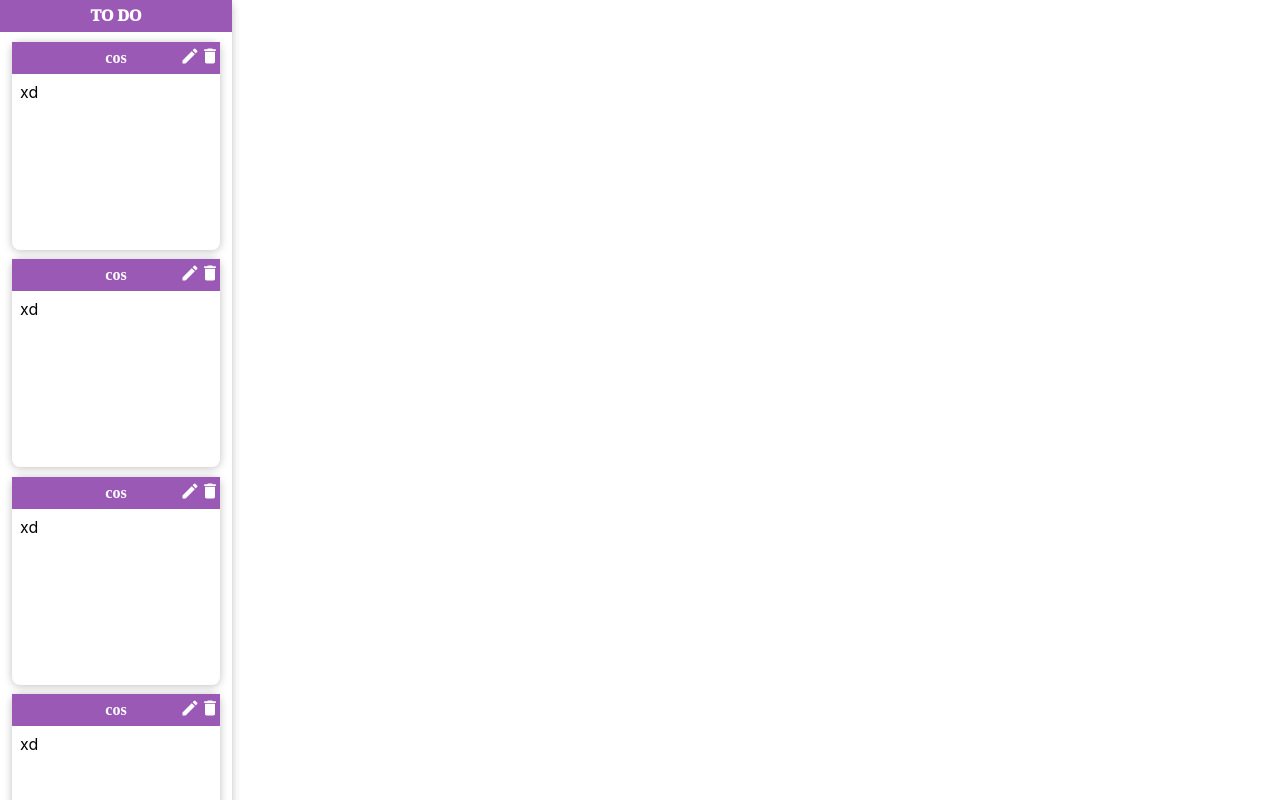
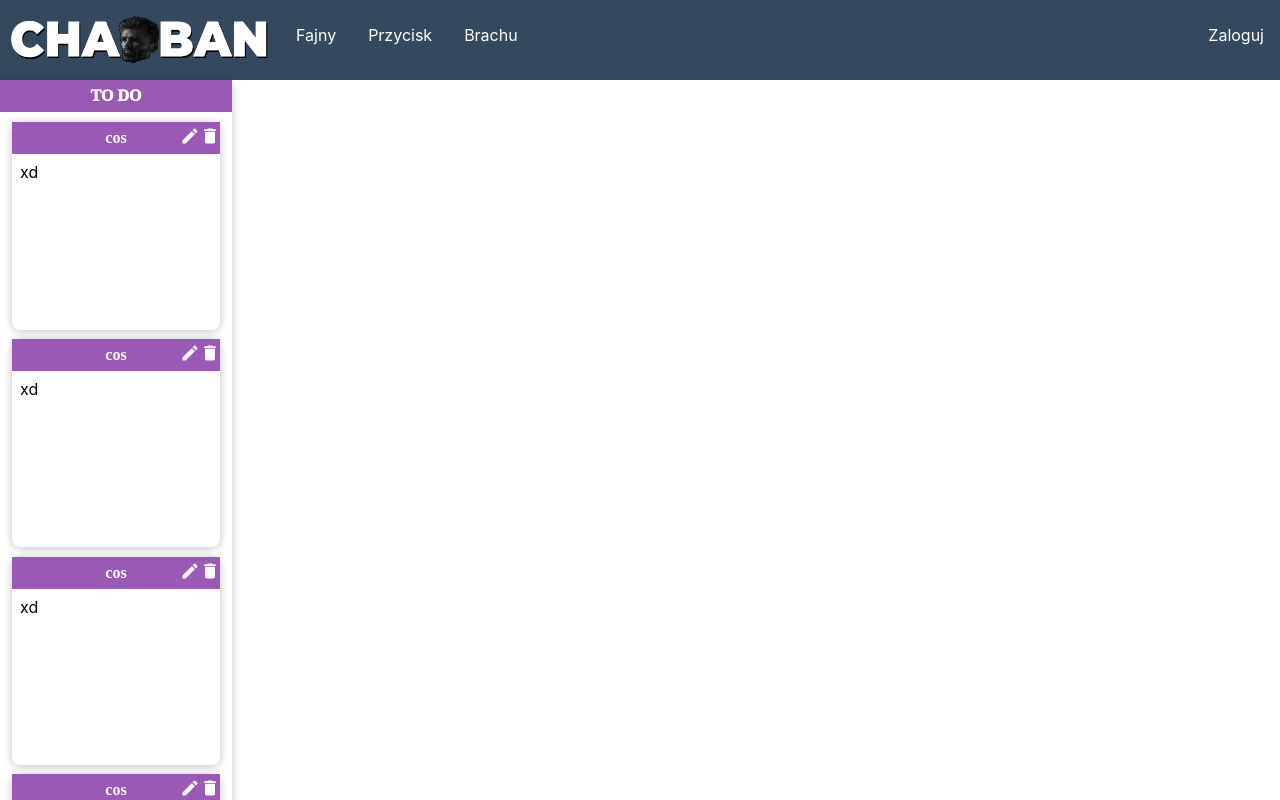
Before and after one commit to pawulonhehe/chadsoft-kanban, a React (Create React App) app: page / in a window 1280 px wide. Shown: the top 800 px of the page. Built offline with nearby package versions, Linux system fonts and the light colour scheme.

Commit message:
added header

```diff
--- a/src/App.tsx
+++ b/src/App.tsx
@@ -1,5 +1,6 @@
 // import Task from './Components/Task/Task';
 import Column from './Components/Column/Column';
+import Header from './Components/Header/Header';
 
 export const App = () => {
   const tasks = [
@@ -26,6 +27,7 @@ export const App = () => {
   ];
   return (
     <div style={{ height: '100%' }}>
+      <Header/>
       <Column color="#9b59b6" title="TO DO" tasks={tasks} />
     </div>
   );
--- /dev/null
+++ b/src/Components/Header/Header.module.scss
@@ -0,0 +1,24 @@
+.header {
+    background-color: #34495e;
+    list-style-type: none;
+    margin: 0;
+    padding: 0;
+    overflow: hidden;
+    &__buttons {
+        float: left;
+        display: block;
+        color: white;
+        text-align: center;
+        padding: 25px 16px;
+        text-decoration: none;
+        height: auto;
+        &:hover {
+            background-color: #2c3e50 !important;
+        }
+    }
+    &__logo {
+        float: left;
+        padding-left: 10px;
+        padding-right: 10px;
+    }
+}
--- /dev/null
+++ b/src/Components/Header/Header.tsx
@@ -0,0 +1,17 @@
+import classes from './Header.module.scss'
+
+const logo = require('../../assets/chadban.png')
+
+const Header = () => (
+    <nav>
+    <ul className={classes.header}>
+    <li><img className={classes['header__logo']}src={logo} alt='logo' width="260px" height="80px" /></li>
+    <li><a className={classes['header__buttons']} href="/">Fajny</a></li>
+    <li><a className={classes['header__buttons']} href="/">Przycisk</a></li>
+    <li><a className={classes['header__buttons']} href="/">Brachu</a></li>
+    <li><a className={classes['header__buttons']} href="/" style={{float: 'right'}}>Zaloguj</a></li>
+    </ul>
+    </nav>
+)
+
+export default Header
```
Also changed, not shown: src/assets/chadban.png (added).
